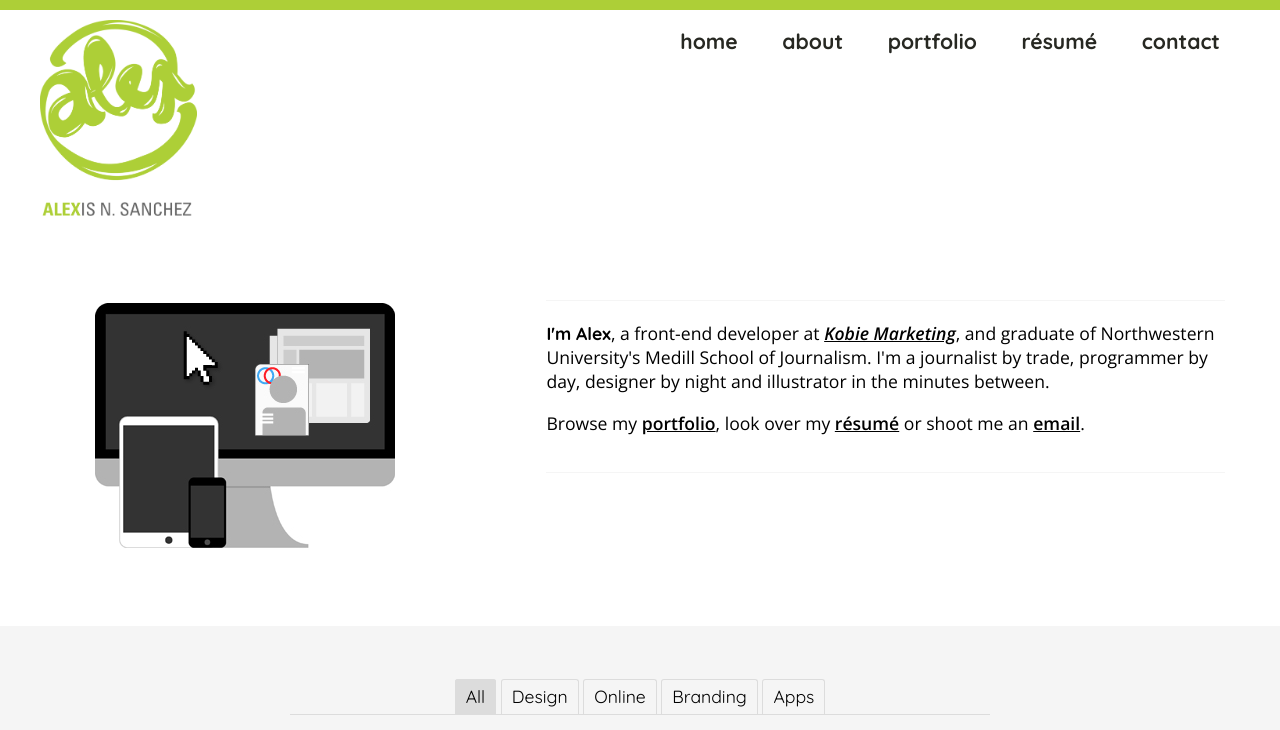
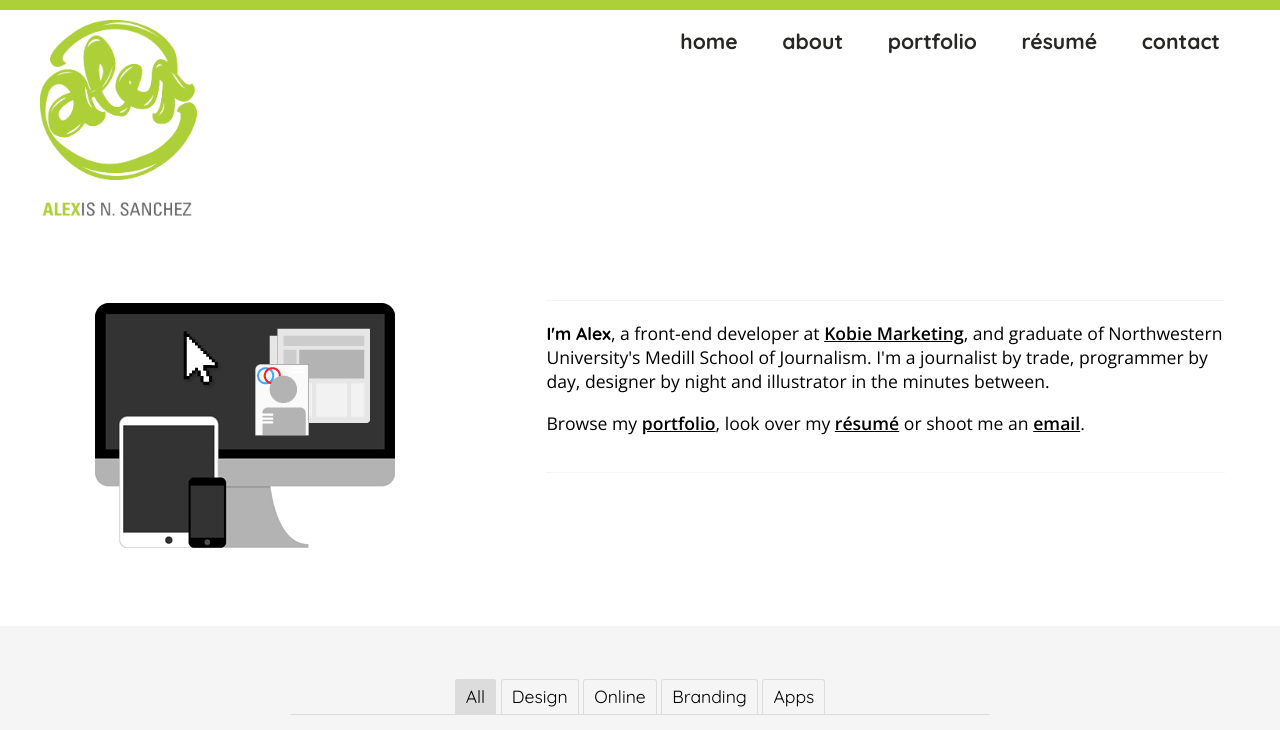
Before and after one commit to lexithium/alexisnsanchez-com, a website: page index.html in a window 1280 px wide. Shown: the top 730 px of the page. Drawn offline with nearby package versions, Linux system fonts and the light colour scheme.

Commit message:
small changes to index

```diff
--- a/index.html
+++ b/index.html
@@ -51,7 +51,7 @@
 			<img class="circle-photo" src="images/dev.jpg" alt="" draggable="false"/>
 		</div>
 		<div class="two-third">
-			<p style="margin-top:0px;"><span>I'm Alex</span>, a front-end developer at <a href="http://www.kobie.com" target="_blank"><em>Kobie Marketing</em></a>, and graduate of Northwestern University's Medill School of Journalism. I'm a journalist by trade, programmer by day, designer by night and illustrator in the minutes between.</p>
+			<p style="margin-top:0px;"><span>I'm Alex</span>, a front-end developer at <a href="http://www.kobie.com" target="_blank">Kobie Marketing</a>, and graduate of Northwestern University's Medill School of Journalism. I'm a journalist by trade, programmer by day, designer by night and illustrator in the minutes between.</p>
 			<p>Browse my <a href="#section-1">portfolio</a>, look over my <a href="#section-3">résumé</a> or shoot me an <a href="mailto:ans@alexisnsanchez.com">email</a>.</p>
 		</div>
 	</div>
```
